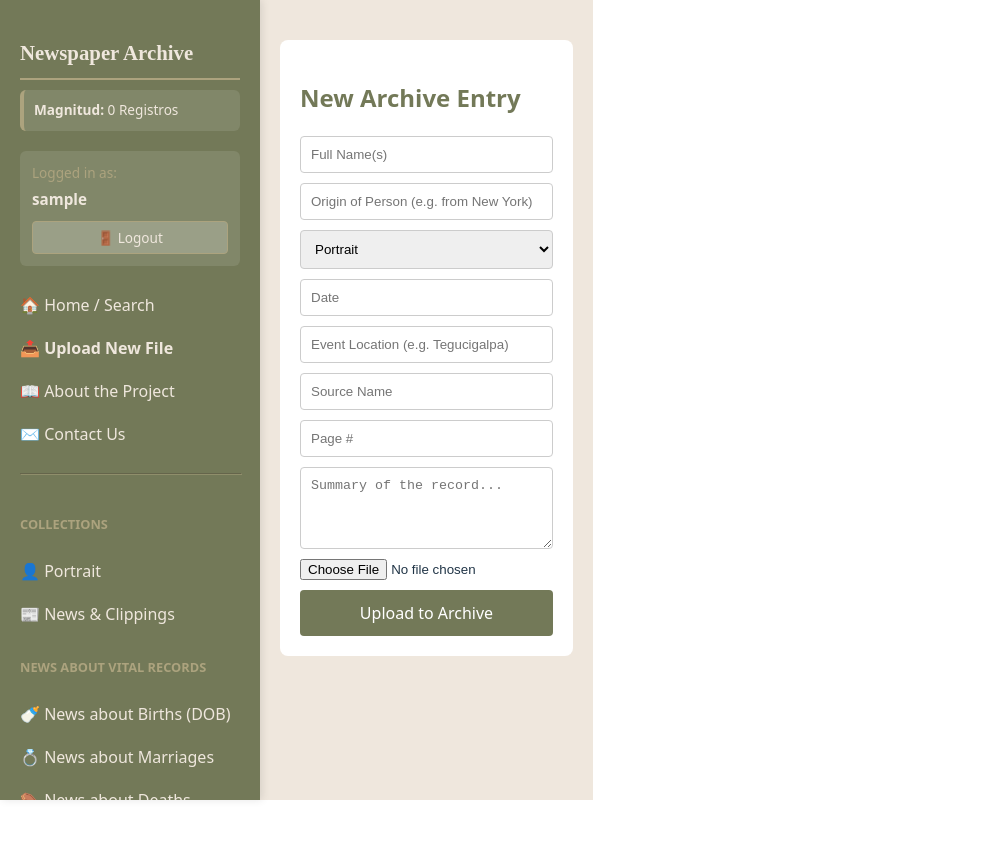
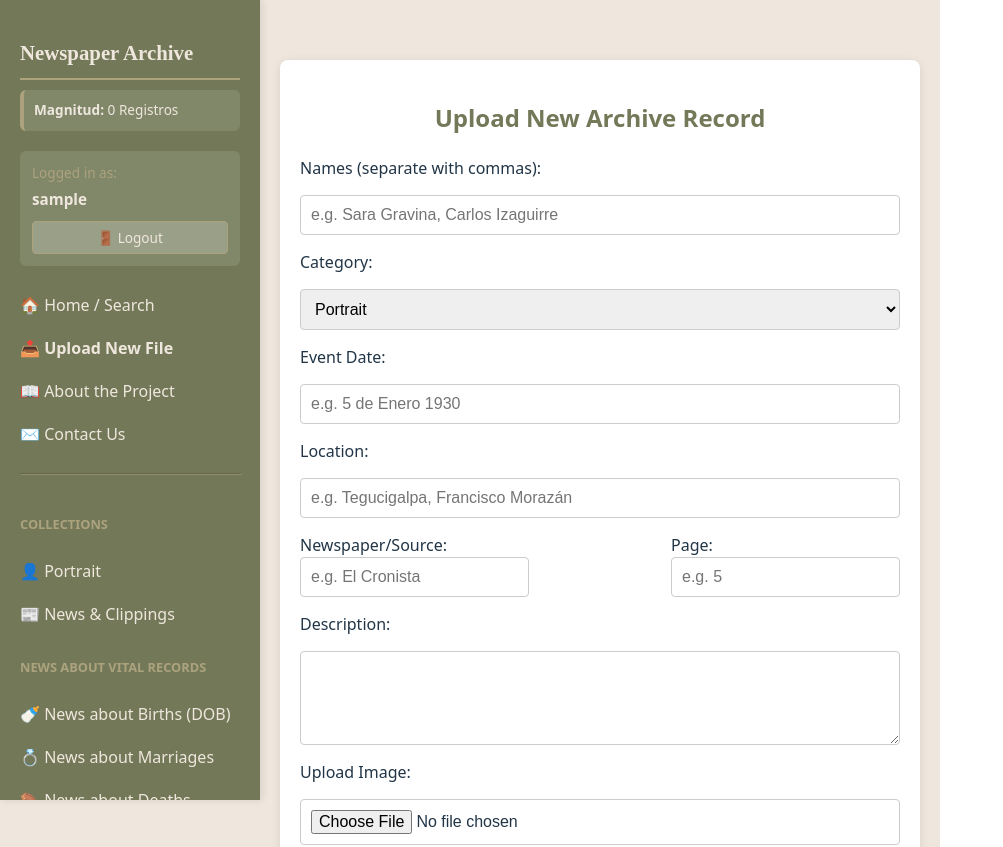
Before and after one commit to desivar/honduras-archive, a React app in the folder frontend/: page /upload in a window 1280 px wide. Shown: the top 847 px of the page, without its empty margins (0-1003 px from the left). Before the commit the page ends 800 px from the top, so only its background shows below. Built offline with nearby package versions, Linux system fonts and the light colour scheme; no server answers; sample sign-in values are in the browser's storage; the HTML template or start-up script is replaced by a standard one.

Commit message:
upload Page

```diff
--- a/frontend/src/pages/UploadPage.jsx
+++ b/frontend/src/pages/UploadPage.jsx
@@ -1,57 +1,107 @@
 import React, { useState } from 'react';
 import axios from 'axios';
+import { useNavigate } from 'react-router-dom';
 
 const UploadPage = () => {
+  const navigate = useNavigate();
   const [loading, setLoading] = useState(false);
-  const [formData, setFormData] = useState({
-    names: "", birthOrigin: "", category: "Portrait",
-    eventDate: "", eventLocation: "", newspaperName: "",
-    pageNumber: "", summary: ""
-  });
+
+  // Form State
+  const [names, setNames] = useState("");
+  const [category, setCategory] = useState("Portrait");
+  const [eventDate, setEventDate] = useState("");
+  const [location, setLocation] = useState("");
+  const [newspaperName, setNewspaperName] = useState(""); // 👈 Added Origin
+  const [pageNumber, setPageNumber] = useState("");     // 👈 Added Page
+  const [description, setDescription] = useState("");
   const [image, setImage] = useState(null);
-
-  const handleChange = (e) => setFormData({...formData, [e.target.name]: e.target.value});
 
   const handleSubmit = async (e) => {
     e.preventDefault();
     setLoading(true);
-    const data = new FormData();
-    Object.keys(formData).forEach(key => data.append(key, formData[key]));
-    if (image) data.append('image', image);
+
+    const formData = new FormData();
+    formData.append('names', names);
+    formData.append('category', category);
+    formData.append('eventDate', eventDate);
+    formData.append('location', location);
+    formData.append('newspaperName', newspaperName); // 👈 Sent to server
+    formData.append('pageNumber', pageNumber);       // 👈 Sent to server
+    formData.append('description', description);
+    if (image) formData.append('image', image);
 
     try {
       const token = localStorage.getItem('token');
-      await axios.post('https://honduras-archive.onrender.com/api/archive', data, {
-        headers: { 'Content-Type': 'multipart/form-data', 'x-auth-token': token }
+      await axios.post('https://honduras-archive.onrender.com/api/archive', formData, {
+        headers: {
+          'Content-Type': 'multipart/form-data',
+          'x-auth-token': token
+        }
       });
-      alert("Record Saved!");
-    } catch (err) { alert("Error saving record."); }
-    finally { setLoading(false); }
+      alert("Record uploaded successfully!");
+      navigate('/');
+    } catch (err) {
+      console.error(err);
+      alert("Error uploading record. Make sure you are logged in as admin.");
+    } finally {
+      setLoading(false);
+    }
   };
 
   return (
-    <div style={{ maxWidth: '600px', margin: '20px auto', padding: '20px', backgroundColor: '#fff', borderRadius: '8px' }}>
-      <h2 style={{ color: '#737958' }}>New Archive Entry</h2>
-      <form onSubmit={handleSubmit} style={{ display: 'flex', flexDirection: 'column', gap: '10px' }}>
-        <input name="names" placeholder="Full Name(s)" onChange={handleChange} required style={inputStyle} />
-        <input name="birthOrigin" placeholder="Origin of Person (e.g. from New York)" onChange={handleChange} style={inputStyle} />
-        <select name="category" onChange={handleChange} style={inputStyle}>
+    <div style={{ maxWidth: '600px', margin: '40px auto', padding: '20px', backgroundColor: 'white', borderRadius: '8px', boxShadow: '0 2px 10px rgba(0,0,0,0.1)' }}>
+      <h2 style={{ color: '#737958', textAlign: 'center' }}>Upload New Archive Record</h2>
+
+      <form onSubmit={handleSubmit} style={{ display: 'flex', flexDirection: 'column', gap: '15px' }}>
+        <label>Names (separate with commas):</label>
+        <input type="text" value={names} onChange={(e) => setNames(e.target.value)} required placeholder="e.g. Sara Gravina, Carlos Izaguirre" style={inputStyle} />
+
+        <label>Category:</label>
+        <select value={category} onChange={(e) => setCategory(e.target.value)} style={inputStyle}>
           <option value="Portrait">Portrait</option>
-          <option value="News">News / Clipping</option>
+          <option value="News">News & Clippings</option>
+          <option value="Birth">Birth</option>
+          <option value="Marriage">Marriage</option>
+          <option value="Death">Death</option>
         </select>
-        <input name="eventDate" placeholder="Date" onChange={handleChange} style={inputStyle} />
-        <input name="eventLocation" placeholder="Event Location (e.g. Tegucigalpa)" onChange={handleChange} style={inputStyle} />
-        <input name="newspaperName" placeholder="Source Name" onChange={handleChange} style={inputStyle} />
-        <input name="pageNumber" placeholder="Page #" onChange={handleChange} style={inputStyle} />
-        <textarea name="summary" placeholder="Summary of the record..." onChange={handleChange} rows="4" style={inputStyle} />
-        <input type="file" onChange={(e) => setImage(e.target.files[0])} accept="image/*" />
-        <button type="submit" disabled={loading} style={{ padding: '12px', backgroundColor: '#737958', color: 'white', border: 'none', borderRadius: '4px', cursor: 'pointer' }}>
-          {loading ? "Saving..." : "Upload to Archive"}
+
+        <label>Event Date:</label>
+        <input type="text" value={eventDate} onChange={(e) => setEventDate(e.target.value)} placeholder="e.g. 5 de Enero 1930" style={inputStyle} />
+
+        <label>Location:</label>
+        <input type="text" value={location} onChange={(e) => setLocation(e.target.value)} placeholder="e.g. Tegucigalpa, Francisco Morazán" style={inputStyle} />
+
+        {/* 🟢 NEW FIELDS */}
+        <div style={{ display: 'flex', gap: '10px' }}>
+          <div style={{ flex: 2 }}>
+            <label>Newspaper/Source:</label>
+            <input type="text" value={newspaperName} onChange={(e) => setNewspaperName(e.target.value)} placeholder="e.g. El Cronista" style={inputStyle} />
+          </div>
+          <div style={{ flex: 1 }}>
+            <label>Page:</label>
+            <input type="text" value={pageNumber} onChange={(e) => setPageNumber(e.target.value)} placeholder="e.g. 5" style={inputStyle} />
+          </div>
+        </div>
+
+        <label>Description:</label>
+        <textarea value={description} onChange={(e) => setDescription(e.target.value)} rows="4" style={inputStyle} />
+
+        <label>Upload Image:</label>
+        <input type="file" onChange={(e) => setImage(e.target.files[0])} accept="image/*" style={inputStyle} />
+
+        <button type="submit" disabled={loading} style={{ padding: '15px', backgroundColor: '#737958', color: 'white', border: 'none', borderRadius: '6px', cursor: 'pointer', fontWeight: 'bold' }}>
+          {loading ? "Uploading..." : "Save to Archive"}
         </button>
       </form>
     </div>
   );
 };
 
-const inputStyle = { padding: '10px', borderRadius: '4px', border: '1px solid #ccc' };
+const inputStyle = {
+  padding: '10px',
+  borderRadius: '4px',
+  border: '1px solid #ccc',
+  fontSize: '1rem'
+};
+
 export default UploadPage;
```
